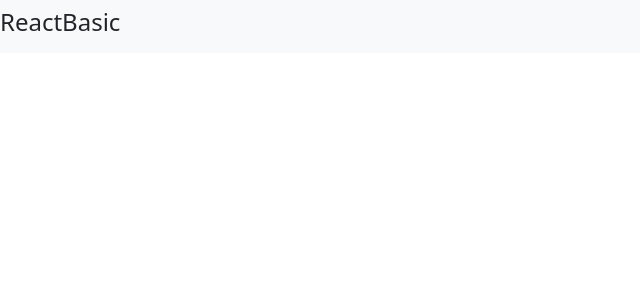
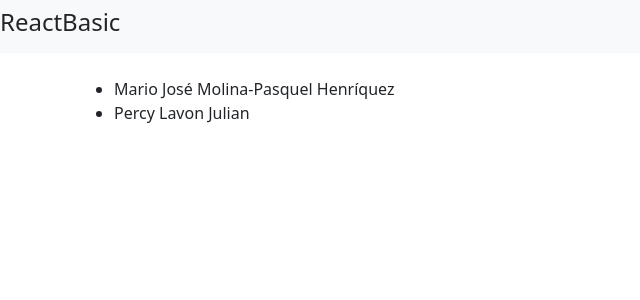
Before and after one commit to Ekadarshini7272/reactbasic, a React (Create React App) app: page /RenderList in a window 1280 px wide. Before the commit this address had no page. Shown: the top 300 px of the page, without its empty margins (0-640 px from the left). Built offline with nearby package versions, Linux system fonts and the light colour scheme.

Commit message:
conditional render & render list

```diff
--- a/src/App.js
+++ b/src/App.js
@@ -7,6 +7,9 @@ import CountingStopper from './CountingStopper';
 import Timer from './Timer';
 import VehiclePage from './VehiclePage';
 import ArrayMethod from './ArrayMethod';
+import IfConditionRender from '../src/ConditionalRedering/IfConditionRender';
+import IfArrayofObjectRender from '../src/ConditionalRedering/IfArrayofObjectRender';
+import RenderList from '../src/ConditionalRedering/RenderList'
 import 'bootstrap/dist/css/bootstrap.min.css';
 
 function App() {
@@ -38,6 +41,9 @@ function App() {
            <Route path="/Timer" element={<Timer/>} />
            <Route path="/VehiclePage" element={<VehiclePage/>} />
            <Route path="/ArrayMethod" element={<ArrayMethod/>} />
+           <Route path="/IfConditionRender" element={<IfConditionRender/>} />
+           <Route path="/IfArrayofObjectRender" element={<IfArrayofObjectRender/>} />
+           <Route path="/RenderList" element={<RenderList/>}/>
          </Routes>
        </div>
      </div>
--- /dev/null
+++ b/src/ConditionalRedering/IfArrayofObjectRender.js
@@ -0,0 +1,39 @@
+import React from "react";
+
+const IfConditionRender = () => {
+  // Define an array of data objects
+  const data = [
+    { id: 1, name: "John Doe", status: "inactive" },
+    { id: 2, name: "Jane Smith", status: "active" },
+    { id: 3, name: "Alice Johnson", status: "active" },
+    { id: 4, name: "Bob Brown", status: "active" },
+  ];
+
+  // Use array `find` method to get the first object with active status
+//   const activeData = data.find((item) => item.status === "active");
+  // Use array `filter` method to get all objects with active status
+  const activeData = data.filter((item) => item.status === "active");
+
+  return (
+    <div>
+      <h1>If Statement Conditional Rendering</h1>
+    {/* {activeData? (
+        <h2>{activeData.name} is active</h2>
+    ) : (
+        <h2>No active user is found</h2>
+    )} */}
+    {/* Use array `find` method to get the first object with active status */}
+    {activeData.length > 0 ? (
+    activeData.map((item) => (
+        <h2 key={item.id}>{item.name} is active</h2>
+    ))
+    ): (
+        <h2>No active data found</h2>
+    )}
+
+
+    </div>
+  );
+};
+
+export default IfConditionRender;
--- /dev/null
+++ b/src/ConditionalRedering/IfConditionRender.js
@@ -0,0 +1,21 @@
+import React from "react";
+
+const IfConditionRender =()=> {
+    const data1 = {name: "john", status: "Active"}
+    const data2 = {name: "Harry", status: "Inactive"}
+    let content;
+    if (data1.status="Active") {
+        content = <h3>Hi {data1.name} is active</h3>
+    } else if (data2.status="Active") {
+        content = <h3>Hi {data2.name} is active</h3>
+    } else {
+       content = <h3>No User is found for Active</h3>
+    }
+    return(
+       <div>
+         <h1>If Statement conditional rendering</h1>
+         {content}
+       </div>
+    );
+};
+export default IfConditionRender;
--- /dev/null
+++ b/src/ConditionalRedering/RenderList.js
@@ -0,0 +1,36 @@
+import React from "react";
+const RenderList = () => {
+    const people = [{
+        id: 0,
+        name: 'Creola Katherine Johnson',
+        profession: 'mathematician',
+      }, {
+        id: 1,
+        name: 'Mario José Molina-Pasquel Henríquez',
+        profession: 'chemist',
+      }, {
+        id: 2,
+        name: 'Mohammad Abdus Salam',
+        profession: 'physicist',
+      }, {
+        id: 3,
+        name: 'Percy Lavon Julian',
+        profession: 'chemist',
+      }, {
+        id: 4,
+        name: 'Subrahmanyan Chandrasekhar',
+        profession: 'astrophysicist',
+      }];
+      const chemists = people.filter((person) => person.profession === "chemist")
+      const listitems = chemists.map((person) => (
+        <li key={person.id}>
+            {person.name}
+        </li>
+      ))
+      return (
+        <>
+        <ul>{listitems}</ul>
+        </>
+      );
+};
+export default RenderList;
```
